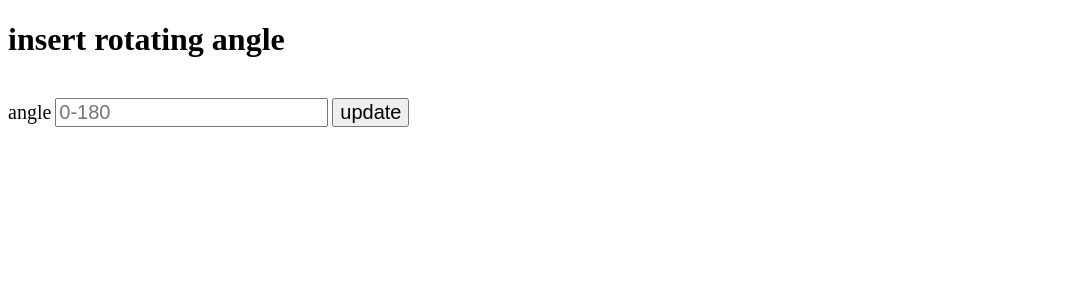
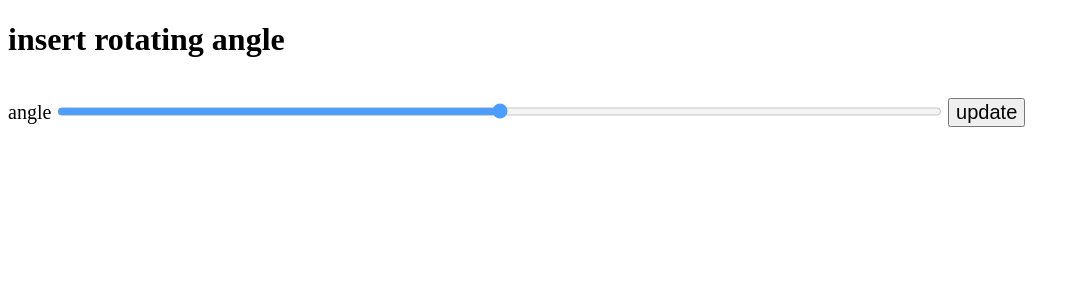
Before and after one commit to abdo1819/simple_arm, a Flask app: page /simple in a window 1280 px wide. Shown: the part 112-412 px from the top of the page, without its empty margins (0-1080 px from the left). Run offline with Flask 2, Linux system fonts and the light colour scheme.

Commit message:
use slider istead of iputbox

```diff
--- a/remote_control/concept/static/style.css
+++ b/remote_control/concept/static/style.css
@@ -6,3 +6,11 @@ header {
   font-size: 20px;
   color: white;
 }
+
+
+.slider {
+  width: 70%;
+  height: 15px;
+  border-radius: 5px;
+  opacity: 0.7;
+}
--- a/remote_control/concept/templates/test.html
+++ b/remote_control/concept/templates/test.html
@@ -18,8 +18,8 @@
     <br />
 
     <label style="font-size: 20px;">angle</label>
-    <input type=text name=angle placeholder="0-180" style="font-size: 20px;">
 
+    <input name=angle type="range" min="0" max="180" class="slider">
     <button type="submit" style="font-size: 20px;">update</button>
 
   </form>
```
